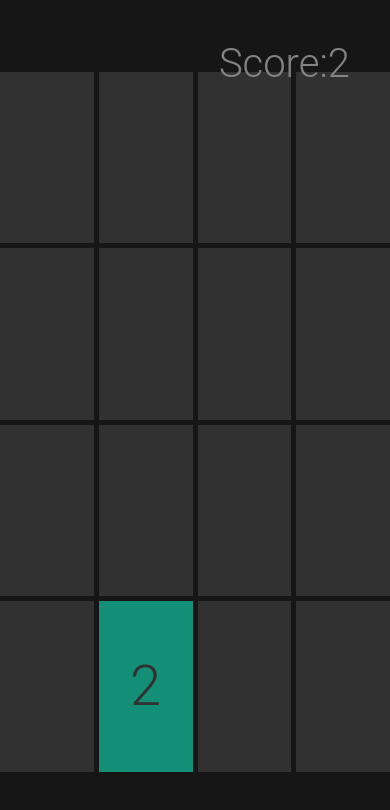
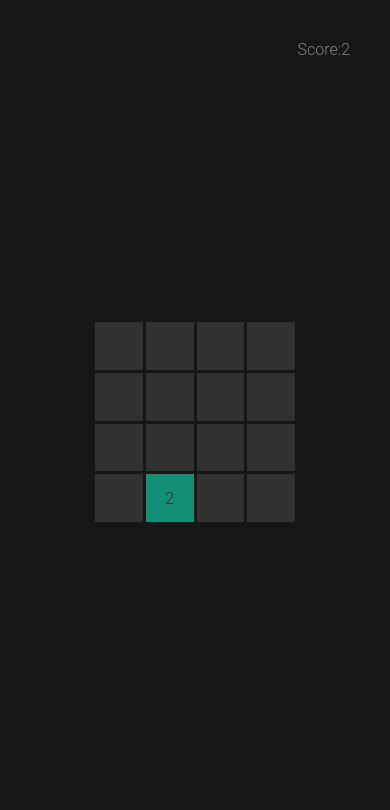
Before and after one commit to Vladislav-Cheremisin/2048, a React (Vite) app: page / in a window 390 px wide. Shown: the top 810 px of the page. Built offline with nearby package versions, Linux system fonts and the light colour scheme.

Commit message:
feat: add first iteration of responsive design

```diff
--- a/src/modules/Game/styles.module.scss
+++ b/src/modules/Game/styles.module.scss
@@ -25,3 +25,185 @@
   font-family: "Roboto Light", sans-serif;
   color: #838383
 }
+
+/**
+ * Адаптивность для landscape ориентации.
+ */
+@media screen
+and (orientation: landscape)
+and (max-height: 950px){
+  .game {
+    width: 500px;
+    height: 500px;
+  }
+
+  .score {
+    font-size: 2rem;
+  }
+
+  .game_cell {
+    font-size: 2.5rem;
+  }
+}
+
+@media screen
+and (orientation: landscape)
+and (max-height: 700px){
+  .game {
+    width: 400px;
+    height: 400px;
+  }
+
+  .score {
+    font-size: 1.5rem;
+  }
+
+  .game_cell {
+    font-size: 2rem;
+  }
+}
+
+@media screen
+and (orientation: landscape)
+and (max-height: 600px){
+  .game {
+    grid-gap: 3px;
+    width: 300px;
+    height: 300px;
+  }
+
+  .score {
+    font-size: 1rem;
+  }
+
+  .game_cell {
+    font-size: 1.5rem;
+  }
+}
+
+@media screen
+and (orientation: landscape)
+and (max-height: 450px){
+  .game {
+    grid-gap: 3px;
+    width: 200px;
+    height: 200px;
+  }
+
+  .score {
+    font-size: 1rem;
+  }
+
+  .game_cell {
+    font-size: 1rem;
+  }
+}
+
+@media screen
+and (orientation: landscape)
+and (max-height: 350px){
+  .game {
+    grid-gap: 2px;
+    width: 150px;
+    height: 150px;
+  }
+
+  .score {
+    font-size: 0.5rem;
+  }
+
+  .game_cell {
+    font-size: 0.5rem;
+  }
+}
+
+/**
+ * Адаптивность для portrait ориентации.
+ */
+@media screen
+and (orientation: portrait)
+and (max-width: 950px){
+  .game {
+    width: 500px;
+    height: 500px;
+  }
+
+  .score {
+    font-size: 2rem;
+  }
+
+  .game_cell {
+    font-size: 2.5rem;
+  }
+}
+
+@media screen
+and (orientation: portrait)
+and (max-width: 700px){
+  .game {
+    width: 400px;
+    height: 400px;
+  }
+
+  .score {
+    font-size: 1.5rem;
+  }
+
+  .game_cell {
+    font-size: 2rem;
+  }
+}
+
+@media screen
+and (orientation: portrait)
+and (max-width: 550px){
+  .game {
+    grid-gap: 3px;
+    width: 300px;
+    height: 300px;
+  }
+
+  .score {
+    font-size: 1rem;
+  }
+
+  .game_cell {
+    font-size: 1.5rem;
+  }
+}
+
+@media screen
+and (orientation: portrait)
+and (max-width: 450px){
+  .game {
+    grid-gap: 3px;
+    width: 200px;
+    height: 200px;
+  }
+
+  .score {
+    font-size: 1rem;
+  }
+
+  .game_cell {
+    font-size: 1rem;
+  }
+}
+
+@media screen
+and (orientation: portrait)
+and (max-width: 350px){
+  .game {
+    grid-gap: 2px;
+    width: 150px;
+    height: 150px;
+  }
+
+  .score {
+    font-size: 0.5rem;
+  }
+
+  .game_cell {
+    font-size: 0.5rem;
+  }
+}
```
